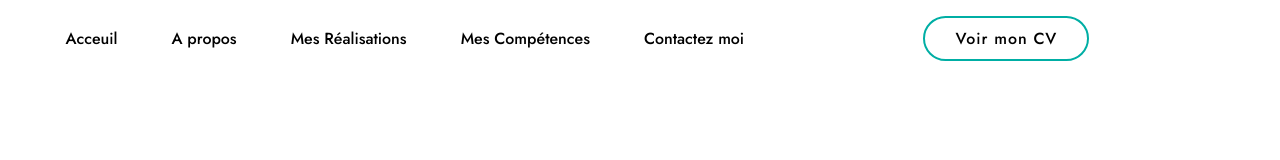
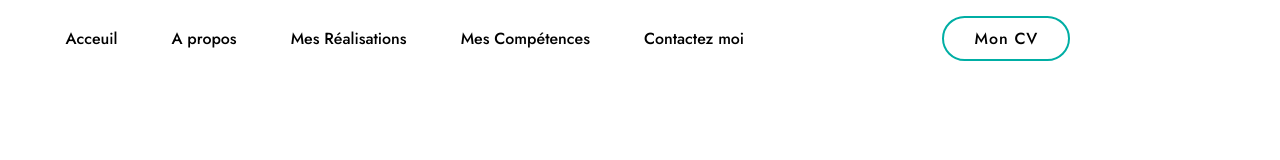
Before and after one commit to MANOUCODING/MonPortfolio, a plain HTML site: page internal.html in a window 1280 px wide. Shown: the top 160 px of the page. Drawn offline with nearby package versions, Linux system fonts and the light colour scheme.

Commit message:
Five commit

```diff
--- a/internal.html
+++ b/internal.html
@@ -26,7 +26,7 @@
 			<li><a href="index.html#service">Mes Compétences</a></li>
 			<li><a href="index.html#contact">Contactez moi</a></li>
 		</ul>
-		<a href="#" class="top-btn">Voir mon CV</a>
+		<a href="#" class="top-btn">Mon CV</a>
 		<a href="#" target="_blank" rel="noopener noreferrer"></a>
 	</header>
 
```
Also changed, not shown: siinam.html (+1 -1 lines), togohome.html (+1 -1 lines).
